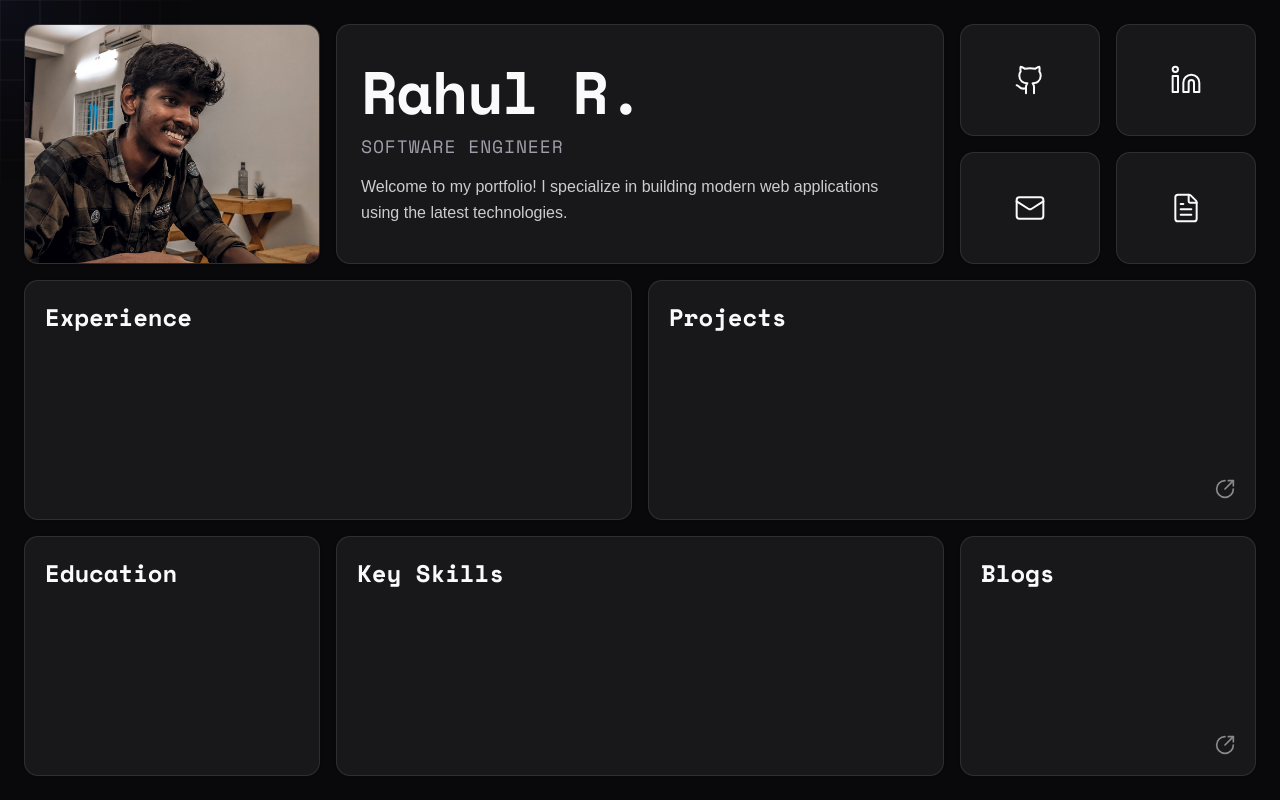
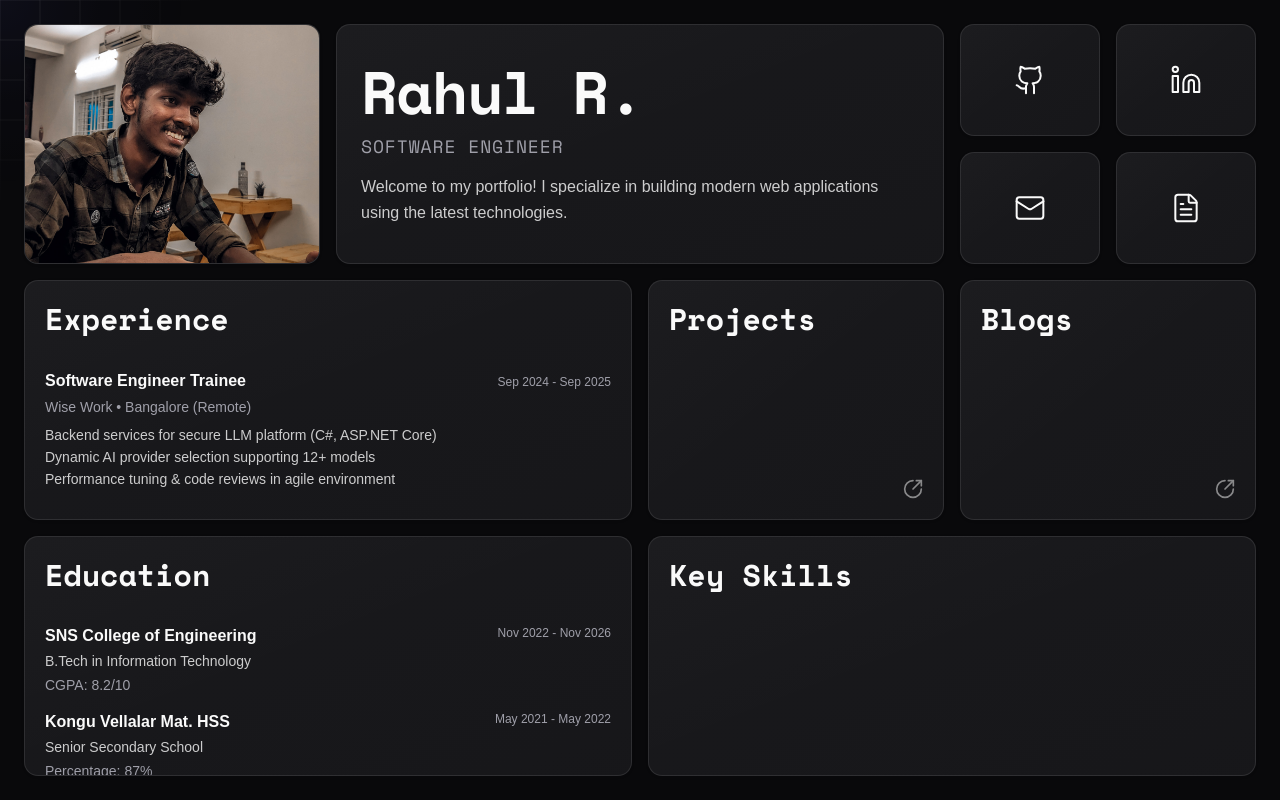
Before and after one commit to rahulr-dev/rahulr-dev.github.io, a Next.js app: page / in a window 1280 px wide. Built offline with nearby package versions, Linux system fonts and the light colour scheme; a web font is replaced by a local one.

Commit message:
feat: Enhance Card component styles and update Home page layout with new content

```diff
--- a/app/page.tsx
+++ b/app/page.tsx
@@ -92,15 +92,51 @@ export default function Home() {
         </Card> */}
         {/* 2nd Row: Experience, Projects */}
 
-        <Card className="col-span-1 md:col-span-2 lg:col-span-4 md:row-span-2 h-40 md:h-auto flex flex-col p-3 sm:p-4 lg:p-5 transition-all duration-300 hover:shadow-xl group">
-          <h2 className="text-lg sm:text-xl lg:text-2xl font-bold font-mono mb-2 group-hover:text-primary transition-colors">
+        <Card className="col-span-1 md:col-span-2 lg:col-span-4 md:row-span-2 h-40 md:h-auto flex flex-col p-3 sm:p-4 lg:p-5 transition-all duration-300 hover:shadow-xl group overflow-hidden">
+          <h2 className="text-xl sm:text-2xl lg:text-3xl font-bold font-mono mb-2 group-hover:text-primary transition-colors">
             Experience
           </h2>
+          <div className="flex-1 flex flex-col space-y-2 text-xs sm:text-sm">
+            <div className="space-y-1">
+              <div className="flex items-baseline justify-between gap-2">
+                <h3 className="font-semibold text-foreground text-sm sm:text-base">
+                  Software Engineer Trainee
+                </h3>
+                <span className="text-muted-foreground text-[11px] sm:text-xs whitespace-nowrap">
+                  Sep 2024 - Sep 2025
+                </span>
+              </div>
+              <p className="text-muted-foreground font-medium text-xs sm:text-sm">
+                Wise Work • Bangalore (Remote)
+              </p>
+            </div>
+            <ul className="space-y-0.5 text-foreground/80 list-disc list-inside marker:text-primary/50 text-xs sm:text-sm">
+              <li className="line-clamp-1">
+                Backend services for secure LLM platform (C#, ASP.NET Core)
+              </li>
+              <li className="line-clamp-1">
+                Dynamic AI provider selection supporting 12+ models
+              </li>
+              <li className="line-clamp-1">
+                Performance tuning & code reviews in agile environment
+              </li>
+            </ul>
+          </div>
+        </Card>
+        <Card className="col-span-1 md:col-span-2 lg:col-span-2 md:row-span-2 h-40 md:h-auto flex flex-col p-3 sm:p-4 lg:p-5 transition-all duration-300 hover:shadow-xl group cursor-pointer relative">
+          <h2 className="text-xl sm:text-2xl lg:text-3xl font-bold font-mono mb-2 group-hover:text-primary transition-colors">
+            Projects
+          </h2>
           <div className="flex-1 flex items-center justify-center text-muted-foreground"></div>
+          <CircleArrowOutUpRight
+            className="absolute bottom-3 right-3 sm:bottom-4 sm:right-4 lg:bottom-5 lg:right-5 opacity-50 group-hover:opacity-100 transition-opacity"
+            size={20}
+            strokeWidth={2}
+          />
         </Card>
-        <Card className="col-span-1 md:col-span-2 lg:col-span-4 md:row-span-2 h-40 md:h-auto flex flex-col p-3 sm:p-4 lg:p-5 transition-all duration-300 hover:shadow-xl group cursor-pointer relative">
-          <h2 className="text-lg sm:text-xl lg:text-2xl font-bold font-mono mb-2 group-hover:text-primary transition-colors">
-            Projects
+        <Card className="col-span-1 md:col-span-2 lg:col-span-2 md:row-span-2 h-40 md:h-auto flex flex-col p-3 sm:p-4 lg:p-5 transition-all duration-300 hover:shadow-xl group cursor-pointer relative">
+          <h2 className="text-xl sm:text-2xl lg:text-3xl font-bold font-mono mb-2 group-hover:text-primary transition-colors">
+            Blogs
           </h2>
           <div className="flex-1 flex items-center justify-center text-muted-foreground"></div>
           <CircleArrowOutUpRight
@@ -111,29 +147,52 @@ export default function Home() {
         </Card>
 
         {/* 3rd Row: Education, Key Skills, and Blogs */}
-        <Card className="col-span-1 md:col-span-2 lg:col-span-2 md:row-span-2 h-40 md:h-auto flex flex-col p-3 sm:p-4 lg:p-5 transition-all duration-300 hover:shadow-xl group">
-          <h2 className="text-lg sm:text-xl lg:text-2xl font-bold font-mono mb-2 group-hover:text-primary transition-colors">
+        <Card className="col-span-1 md:col-span-2 lg:col-span-4 md:row-span-2 h-40 md:h-auto flex flex-col p-3 sm:p-4 lg:p-5 transition-all duration-300 hover:shadow-xl group overflow-hidden">
+          <h2 className="text-xl sm:text-2xl lg:text-3xl font-bold font-mono mb-2 group-hover:text-primary transition-colors">
             Education
           </h2>
-          <div className="flex-1 flex items-center justify-center text-muted-foreground"></div>
+          <div className="flex-1 flex flex-col space-y-4 text-xs sm:text-sm">
+            <div className="space-y-1">
+              <div className="flex items-start justify-between gap-2">
+                <h3 className="font-semibold text-foreground leading-snug text-sm sm:text-base">
+                  SNS College of Engineering
+                </h3>
+                <span className="text-muted-foreground text-[11px] sm:text-xs whitespace-nowrap">
+                  Nov 2022 - Nov 2026
+                </span>
+              </div>
+              <p className="text-foreground/80 text-xs sm:text-sm">
+                B.Tech in Information Technology
+              </p>
+              <p className="text-muted-foreground font-medium text-xs sm:text-sm">
+                CGPA: 8.2/10
+              </p>
+            </div>
+            <div className="space-y-1">
+              <div className="flex items-start justify-between gap-2">
+                <h3 className="font-semibold text-foreground leading-snug text-sm sm:text-base">
+                  Kongu Vellalar Mat. HSS
+                </h3>
+                <span className="text-muted-foreground text-[11px] sm:text-xs whitespace-nowrap">
+                  May 2021 - May 2022
+                </span>
+              </div>
+              <p className="text-foreground/80 text-xs sm:text-sm">
+                Senior Secondary School
+              </p>
+              <p className="text-muted-foreground font-medium text-xs sm:text-sm">
+                Percentage: 87%
+              </p>
+            </div>
+          </div>
         </Card>
         <Card className="col-span-1 md:col-span-2 lg:col-span-4 md:row-span-2 h-40 md:h-auto flex flex-col p-3 sm:p-4 lg:p-5 transition-all duration-300 hover:shadow-xl group">
-          <h2 className="text-lg sm:text-xl lg:text-2xl font-bold font-mono mb-2 group-hover:text-primary transition-colors">
+          <h2 className="text-xl sm:text-2xl lg:text-3xl font-bold font-mono mb-2 group-hover:text-primary transition-colors">
             Key Skills
           </h2>
           <div className="flex-1 flex items-center justify-center text-muted-foreground"></div>
         </Card>
-        <Card className="col-span-1 md:col-span-2 lg:col-span-2 md:row-span-2 h-40 md:h-auto flex flex-col p-3 sm:p-4 lg:p-5 transition-all duration-300 hover:shadow-xl group cursor-pointer relative">
-          <h2 className="text-lg sm:text-xl lg:text-2xl font-bold font-mono mb-2 group-hover:text-primary transition-colors">
-            Blogs
-          </h2>
-          <div className="flex-1 flex items-center justify-center text-muted-foreground"></div>
-          <CircleArrowOutUpRight
-            className="absolute bottom-3 right-3 sm:bottom-4 sm:right-4 lg:bottom-5 lg:right-5 opacity-50 group-hover:opacity-100 transition-opacity"
-            size={20}
-            strokeWidth={2}
-          />
-        </Card>
+
         {/* FUTURE CARDS:
             Just add a new <Card> here.
             - For a wide card: add className="col-span-2"
--- a/components/ui/card.tsx
+++ b/components/ui/card.tsx
@@ -1,18 +1,21 @@
-import * as React from "react"
+import * as React from "react";
 
-import { cn } from "@/lib/utils"
+import { cn } from "@/lib/utils";
 
 function Card({ className, ...props }: React.ComponentProps<"div">) {
   return (
     <div
       data-slot="card"
       className={cn(
-        "bg-card text-card-foreground flex flex-col gap-6 rounded-xl border py-6 shadow-sm",
+        "bg-linear-to-br from-card via-card to-card/95 text-card-foreground flex flex-col gap-6 rounded-xl border py-6 shadow-sm relative overflow-hidden",
+        "before:absolute before:inset-0 before:bg-linear-to-br before:from-primary/2 before:via-transparent before:to-transparent before:pointer-events-none",
+        "before:transition-opacity before:duration-300 hover:before:from-primary/5",
+        "transition-all duration-300 hover:shadow-md hover:border-primary/20",
         className
       )}
       {...props}
     />
-  )
+  );
 }
 
 function CardHeader({ className, ...props }: React.ComponentProps<"div">) {
@@ -25,7 +28,7 @@ function CardHeader({ className, ...props }: React.ComponentProps<"div">) {
       )}
       {...props}
     />
-  )
+  );
 }
 
 function CardTitle({ className, ...props }: React.ComponentProps<"div">) {
@@ -35,7 +38,7 @@ function CardTitle({ className, ...props }: React.ComponentProps<"div">) {
       className={cn("leading-none font-semibold", className)}
       {...props}
     />
-  )
+  );
 }
 
 function CardDescription({ className, ...props }: React.ComponentProps<"div">) {
@@ -45,7 +48,7 @@ function CardDescription({ className, ...props }: React.ComponentProps<"div">) {
       className={cn("text-muted-foreground text-sm", className)}
       {...props}
     />
-  )
+  );
 }
 
 function CardAction({ className, ...props }: React.ComponentProps<"div">) {
@@ -58,7 +61,7 @@ function CardAction({ className, ...props }: React.ComponentProps<"div">) {
       )}
       {...props}
     />
-  )
+  );
 }
 
 function CardContent({ className, ...props }: React.ComponentProps<"div">) {
@@ -68,7 +71,7 @@ function CardContent({ className, ...props }: React.ComponentProps<"div">) {
       className={cn("px-6", className)}
       {...props}
     />
-  )
+  );
 }
 
 function CardFooter({ className, ...props }: React.ComponentProps<"div">) {
@@ -78,7 +81,7 @@ function CardFooter({ className, ...props }: React.ComponentProps<"div">) {
       className={cn("flex items-center px-6 [.border-t]:pt-6", className)}
       {...props}
     />
-  )
+  );
 }
 
 export {
@@ -89,4 +92,4 @@ export {
   CardAction,
   CardDescription,
   CardContent,
-}
+};
```
